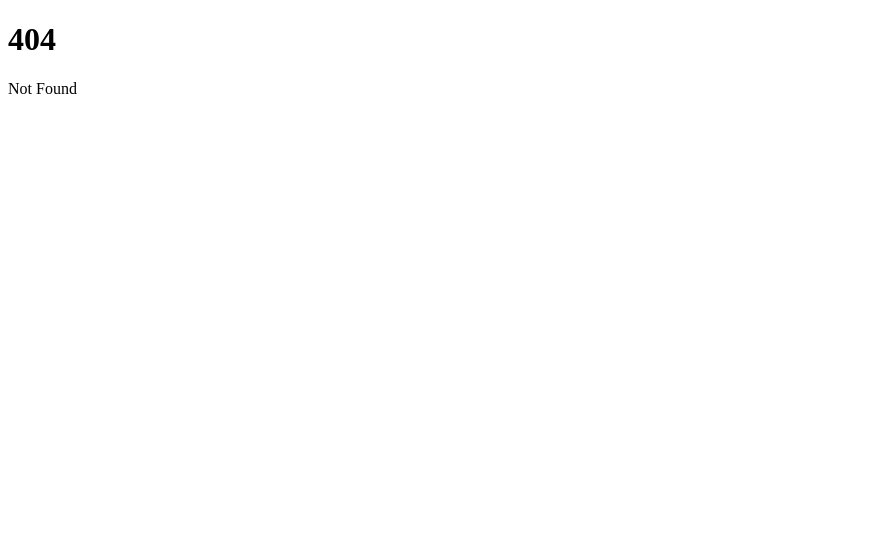
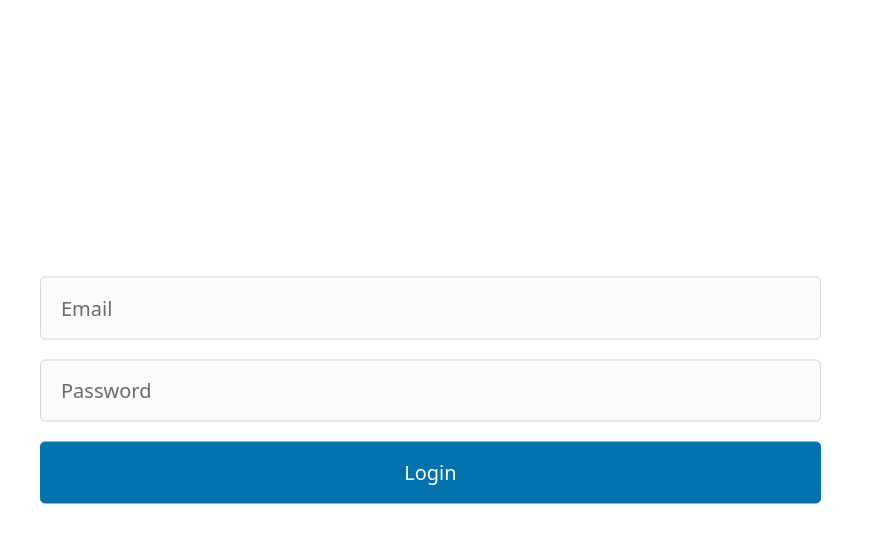
Before and after one commit to someron-dev/splitpay, a SvelteKit app in the folder frontend/: page /login in a window 1280 px wide. Before the commit this address had no page. Shown: the top 542 px of the page, without its empty margins (0-876 px from the left). Built offline with nearby package versions, Linux system fonts and the light colour scheme.

Commit message:
feat: Add login page layout

```diff
--- a/frontend/package.json
+++ b/frontend/package.json
@@ -11,6 +11,7 @@
 		"lint": "eslint ."
 	},
 	"devDependencies": {
+		"@picocss/pico": "^2.0.6",
 		"@sveltejs/adapter-auto": "^3.0.0",
 		"@sveltejs/adapter-static": "^3.0.4",
 		"@sveltejs/kit": "^2.0.0",
--- a/frontend/src/app.html
+++ b/frontend/src/app.html
@@ -6,7 +6,7 @@
 		<meta name="viewport" content="width=device-width, initial-scale=1" />
 		%sveltekit.head%
 	</head>
-	<body data-sveltekit-preload-data="hover">
-		<div style="display: contents">%sveltekit.body%</div>
+	<body data-sveltekit-preload-data="hover" style="display: contents">
+		%sveltekit.body%
 	</body>
 </html>
--- /dev/null
+++ b/frontend/src/routes/+layout.svelte
@@ -0,0 +1,11 @@
+<script>
+    import "@picocss/pico/css/pico.css";
+</script>
+
+<header>
+
+</header>
+<main class="container">
+    <slot />
+</main>
+<footer></footer>
--- /dev/null
+++ b/frontend/src/routes/+layout.ts
@@ -0,0 +1 @@
+export const ssr = false;
--- /dev/null
+++ b/frontend/src/routes/login/+page.svelte
@@ -0,0 +1,17 @@
+<div class="vertical-center">
+    <form>
+        <input type="email" name="email" placeholder="Email" aria-label="Email" autocomplete="email">
+        <input type="password" name="password" placeholder="Password" aria-label="Password">
+        <button type="submit">Login</button>
+    </form>
+</div>
+
+<style>
+    .vertical-center {
+        margin: 0;
+        position: absolute;
+        top: 50%;
+        -ms-transform: translateY(-50%);
+        transform: translateY(-50%);
+    }
+</style>
```
Also changed, not shown: frontend/src/lib/authentication.ts (added, +16 -0 lines), frontend/src/routes/+page.svelte (+0 -12 lines), frontend/src/routes/+page.ts (added, +8 -0 lines), frontend/src/routes/test/+page.svelte (deleted, +0 -8 lines), 2 other files (tests, documents, lock files or other folders).
